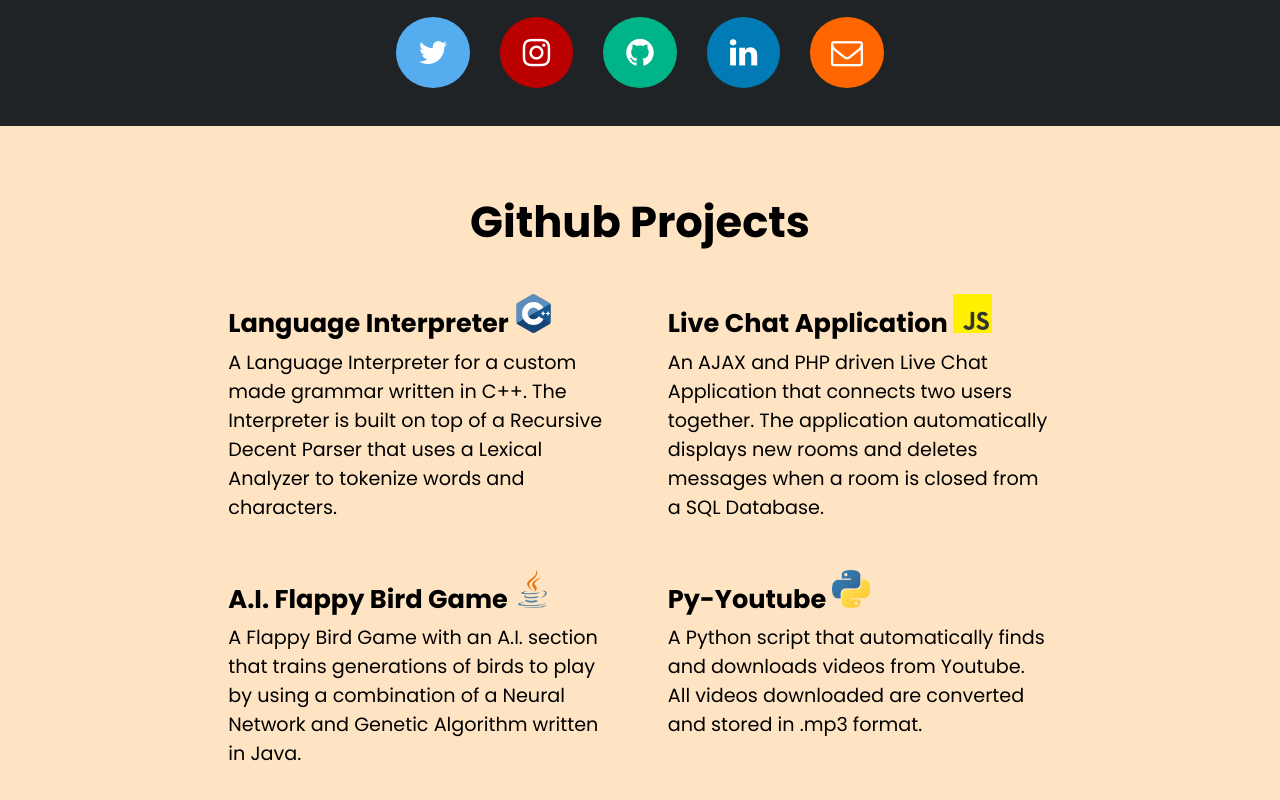
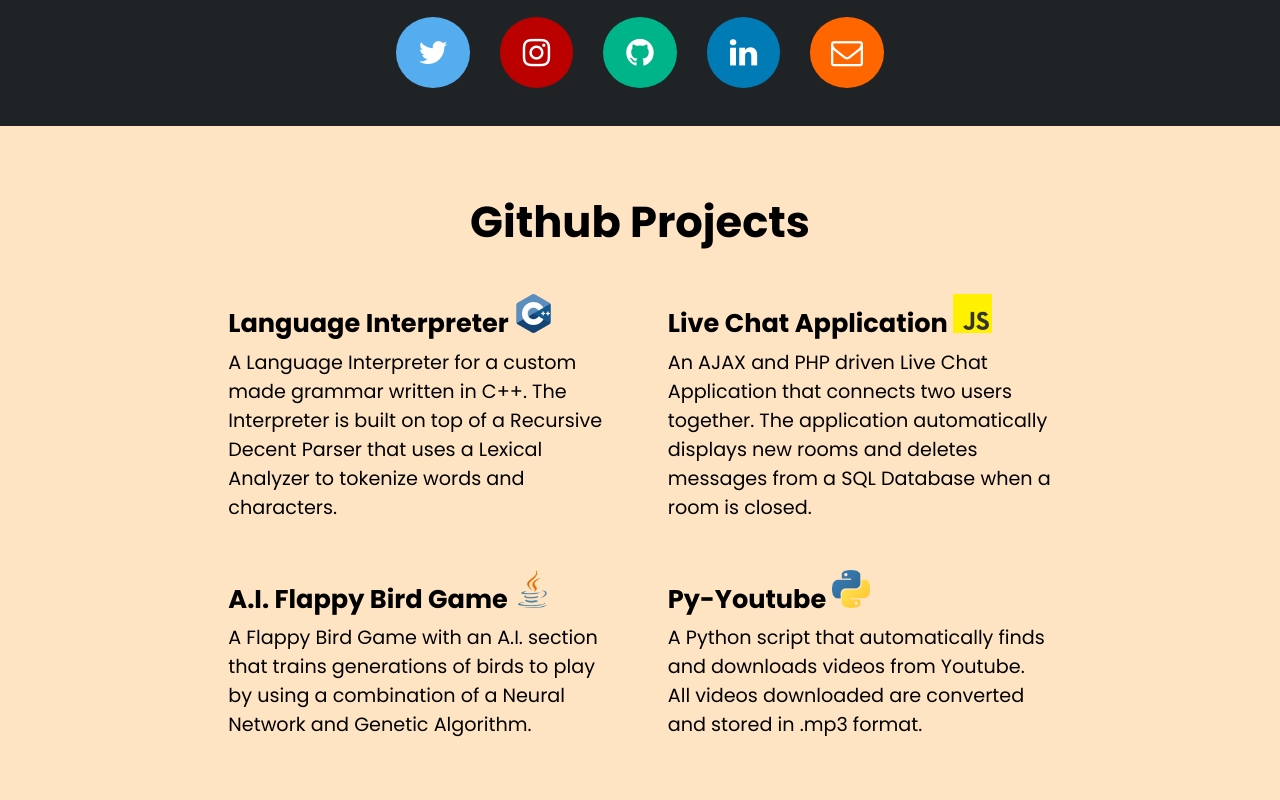
Before and after one commit to shanearcaro/shanearcaro.github.io, a plain HTML site: page index.html in a window 1280 px wide. Shown: the part 1235-2035 px from the top of the page. Drawn offline with nearby package versions, Linux system fonts and the light colour scheme.

Commit message:
Fixing grammar mistakes

```diff
--- a/index.html
+++ b/index.html
@@ -72,7 +72,7 @@
             <img class="git-title-image" src="./assets/javascript_512x512.png" alt="Javascript">
           </h2>
           <p>An AJAX and PHP driven Live Chat Application that connects two users together. The application
-            automatically displays new rooms and deletes messages when a room is closed from a SQL Database.</p>
+            automatically displays new rooms and deletes messages from a SQL Database when a room is closed.</p>
         </a>
       </div>
     </div>
@@ -84,7 +84,7 @@
             <img class="git-title-image" src="./assets/java_512x512.png" alt="Java">
           </h2>
           <p>A Flappy Bird Game with an A.I. section that trains generations of birds to play by using a combination
-            of a Neural Network and Genetic Algorithm written in Java.</p>
+            of a Neural Network and Genetic Algorithm.</p>
         </a>
       </div>
       <div class="right">
```
